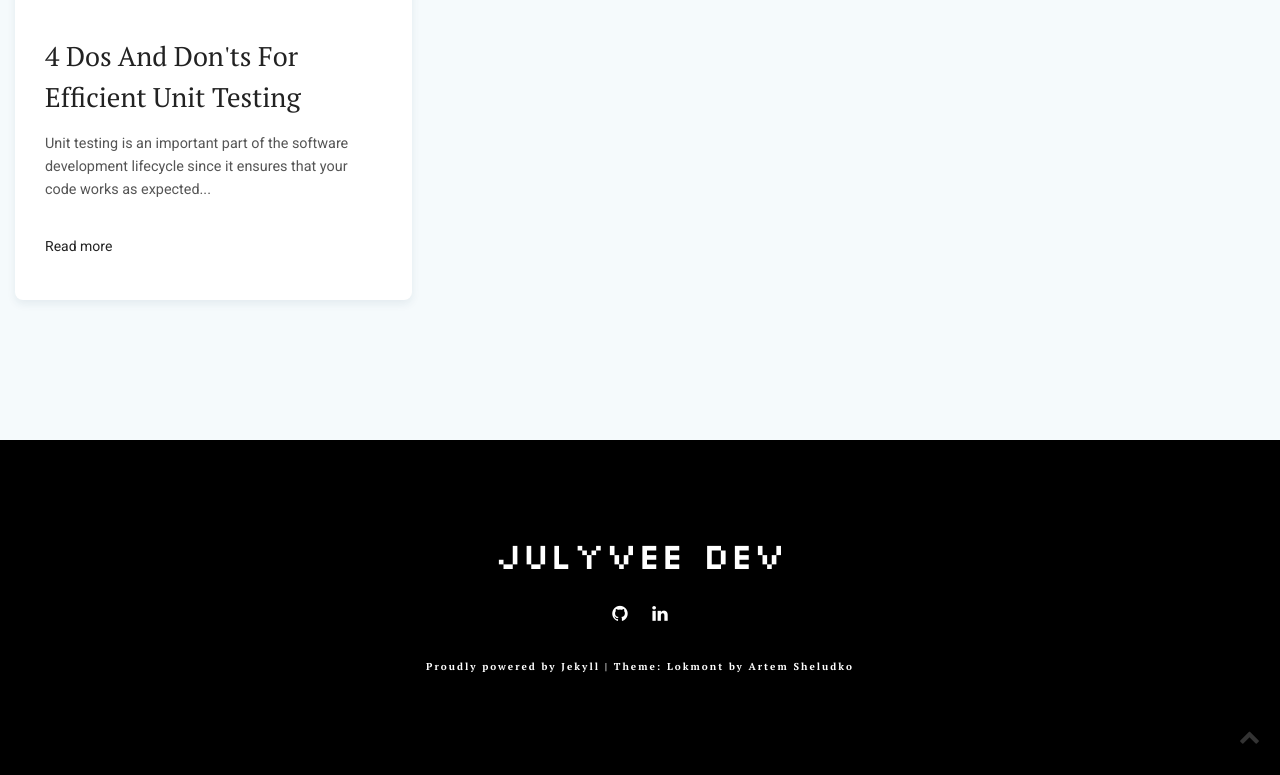
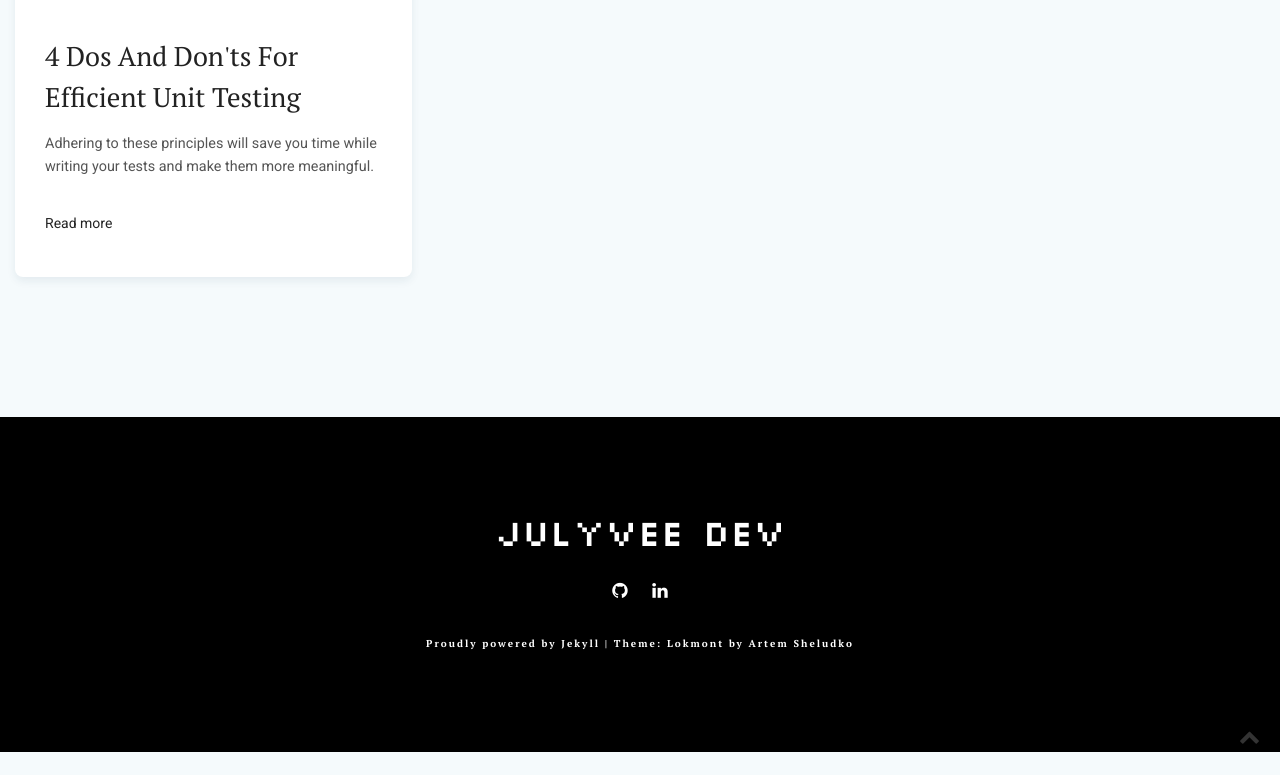
Before and after one commit to julyvee/julyvee.github.io, a Jekyll site: the page built from index.html, in a window 1280 px wide and 900 px high, scrolled down 1061 px, cut to the strip 125-900 px from the top of the window. Built offline with Jekyll 4.4.1, drawn with Linux system fonts in a browser that asks for light colours; the list of posts is cut into pages by our own code; after the commit the page ends 1938 px from its top, so only the background shows below that.

Commit message:
Add post description

```diff
--- a/_posts/2022-08-17-dos-and-donts-for-efficient-unit-testing.markdown
+++ b/_posts/2022-08-17-dos-and-donts-for-efficient-unit-testing.markdown
@@ -4,6 +4,7 @@ title:  "4 Dos And Don'ts For Efficient Unit Testing"
 date:   2022-08-17 15:00:00 +0200
 img: 1.jpg
 tags: [development,testing]
+description: "Adhering to these principles will save you time while writing your tests and make them more meaningful."
 ---
 Unit testing is an important part of the software development lifecycle since it ensures that your code works as expected and that future changes don’t break existing features. When writing unit tests, we want to write as many as necessary to cover all the important logic in the code but at the same time write as little as possible to minimize dependencies and keep the tests maintainable. To achieve efficient unit testing, here are some Dos and Don’ts to consider.
 
```
